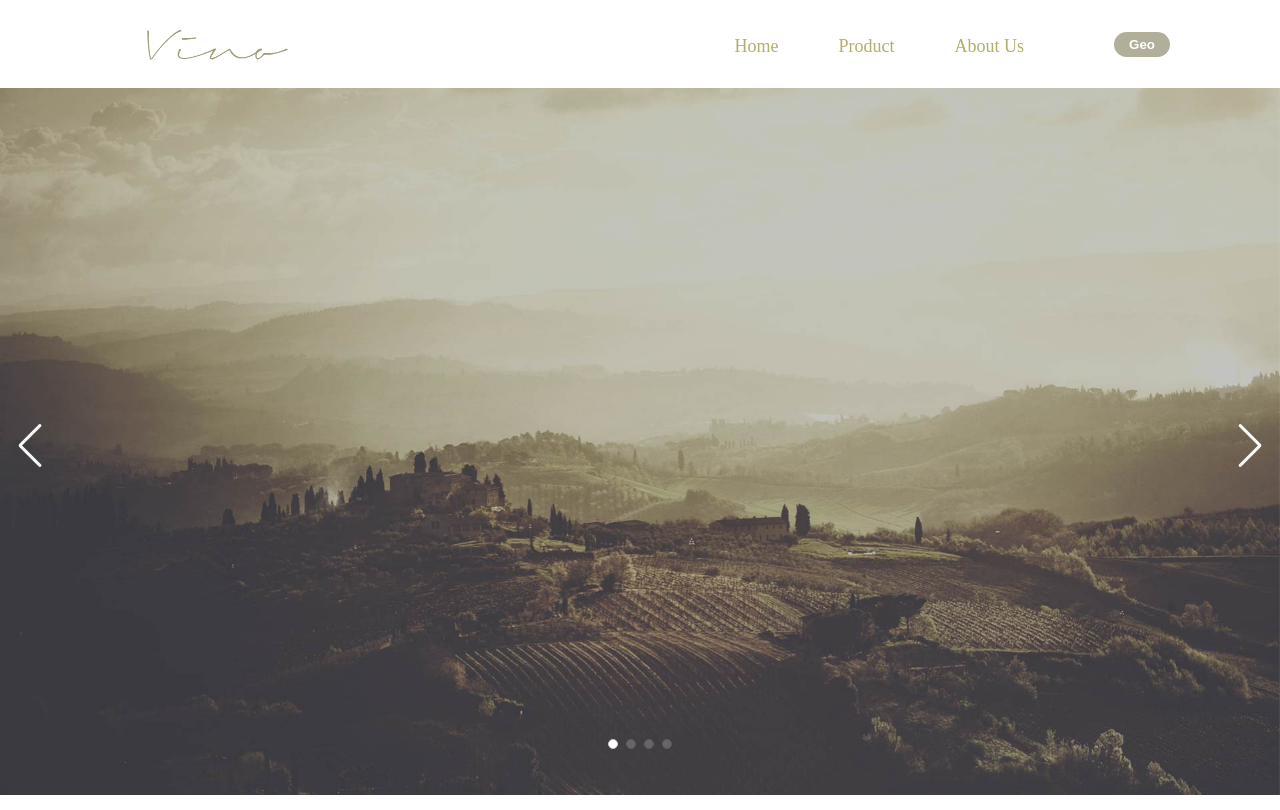
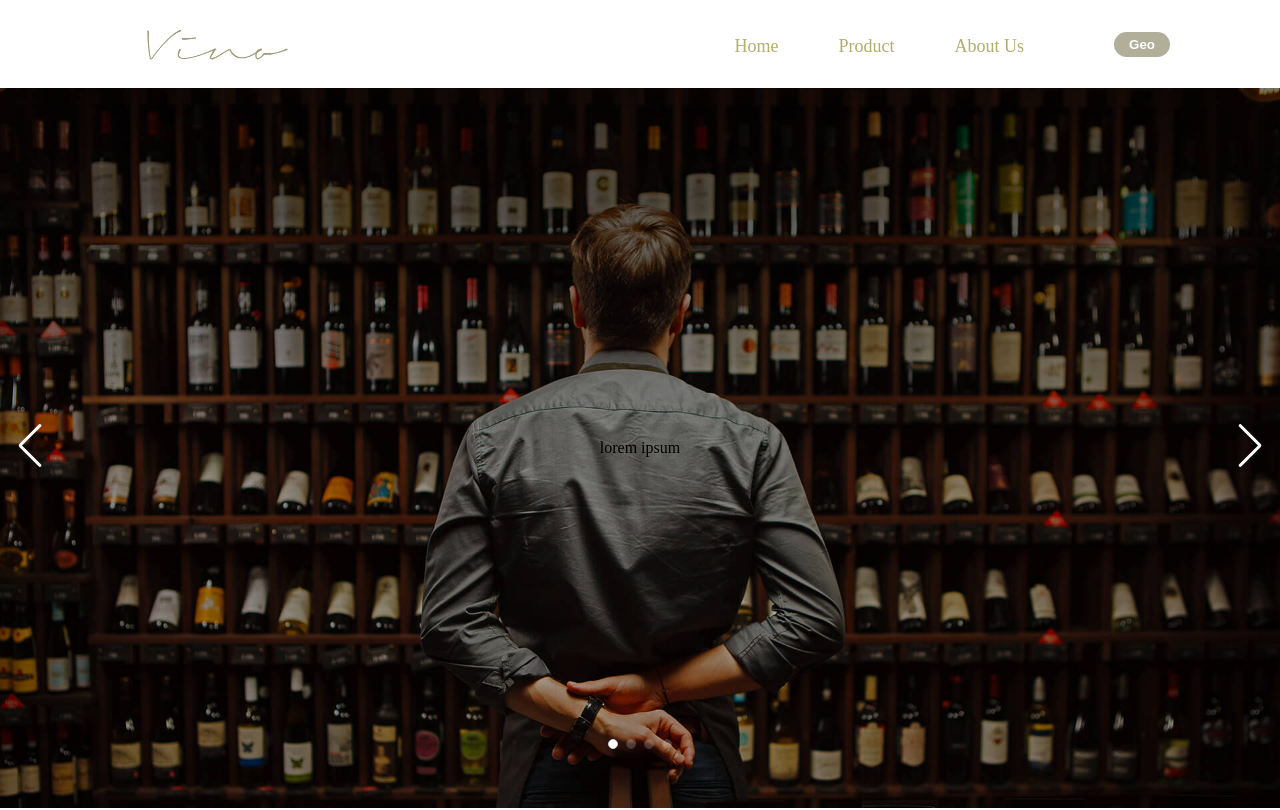
Before and after one commit to Beko98/react_wine_project, a React (Create React App) app: page / in a window 1280 px wide. Shown: the top 810 px of the page. Built offline with nearby package versions, Linux system fonts and the light colour scheme.

Commit message:
adjustments

```diff
--- a/src/_home.scss
+++ b/src/_home.scss
@@ -1,6 +1,5 @@
 @import "./colors";
 @import "./mixins";
-
 
 .nav {
   display: flex;
@@ -31,10 +30,10 @@
     height: 30px;
     width: 100%;
   }
-    .cart{
+  .cart {
     margin-left: 100px;
   }
-    .languageSwitcher{
+  .languageSwitcher {
     border: none;
     padding: 5px 15px;
     background-color: $Lswitch;
@@ -46,7 +45,6 @@
   }
 }
 
-
 .Carousel-container {
   margin-bottom: 100px;
 }
@@ -57,6 +55,13 @@
   display: flex;
   align-items: center;
   justify-content: center;
+  position: relative;
+  .carouselText {
+    position: absolute;
+    top: 50%;
+    left: 50%;
+    transform: translate(-50%, -50%);
+  }
 }
 
 .mySwiper {
--- a/src/_product.scss
+++ b/src/_product.scss
@@ -1,61 +1,57 @@
 @import "./colors";
 @import "./mixins";
 
-
-.product_div{
+.product_div {
   display: flex;
   align-items: center;
   justify-content: space-between;
   width: 100%;
   height: 200px;
   background-color: rgba(241, 241, 241, 0.477);
-    h2{
+  h2 {
     font-family: Cinzel, serif;
     font-weight: 100;
     color: $text;
     margin-left: 140px;
     font-size: 30px;
-
   }
-    h3{
+  h3 {
     margin-right: 105px;
     font-size: 17px;
     color: $text;
-
-
   }
 }
 
-.left_2{
+.left_2 {
   width: 73%;
   display: flex;
   flex-wrap: wrap;
   justify-content: space-evenly;
   margin: 100px 5px 0 15px;
-    .card_1{
+  .card_1 {
     text-align: center;
     margin-bottom: 100px;
-        img{
-        width: 300px;
+    width: 30%;
+    img {
       height: 290px;
       margin-bottom: 20px;
+      width: 100%;
+      object-fit: cover;
     }
-        h2{
-        margin: 20px 0 20px ;
-        font-family: Cinzel,serif;
+  }
+  h2 {
+    margin: 20px 0 20px;
+    font-family: Cinzel, serif;
     font-size: 20px;
     color: $text;
-
   }
-        h3{
+  h3 {
     color: $text;
     font-size: 19px;
   }
-        .addToCartBtn{
-            margin-top: 20px ;
+  .addToCartBtn {
+    margin-top: 20px;
     width: 50%;
     height: 10%;
-
   }
 }
-}
--- a/src/components/Carousel.js
+++ b/src/components/Carousel.js
@@ -9,6 +9,25 @@ import pic_3 from "../images/pic_3.jpg";
 import pic_4 from "../images/pic_4.jpg";
 
 const Carousel = () => {
+  const carouselData = [
+    {
+      imgUrl: pic_1,
+      text: "lorem ipsum",
+    },
+    {
+      imgUrl: pic_2,
+      text: "lorem ipsum",
+    },
+    {
+      imgUrl: pic_3,
+      text: "lorem ipsum",
+    },
+    {
+      imgUrl: pic_4,
+      text: "lorem ipsum",
+    },
+  ];
+
   return (
     <>
       <Swiper
@@ -22,31 +41,16 @@ const Carousel = () => {
         modules={[Pagination, Navigation]}
         className="mySwiper"
       >
-        <SwiperSlide>
-          <div className="carouselSlide">
-            {" "}
-            <img src={pic_2} alt="pic-2" />
-          </div>
-        </SwiperSlide>
-        <SwiperSlide>
-          <div className="carouselSlide">
-            {" "}
-            <img src={pic_3} alt="pic-3" />
-          </div>
-        </SwiperSlide>
-        <SwiperSlide>
-          <div className="carouselSlide">
-            {" "}
-            <img src={pic_4} alt="pic-4" />
-          </div>
-        </SwiperSlide>
-        <SwiperSlide>
-          <div className="carouselSlide">
-            {" "}
-            <img src={pic_1} alt="pic-1" />
-
-          </div>
-        </SwiperSlide>
+        {carouselData.map((slide, index) => {
+          return (
+            <SwiperSlide key={index}>
+              <div className="carouselSlide">
+                <img src={slide.imgUrl} alt="pic-2" />
+                <h1 className="carouselText">{slide.text}</h1>
+              </div>
+            </SwiperSlide>
+          );
+        })}
       </Swiper>
     </>
   );
```
Lines whose indentation alone changed are shown as unchanged.
